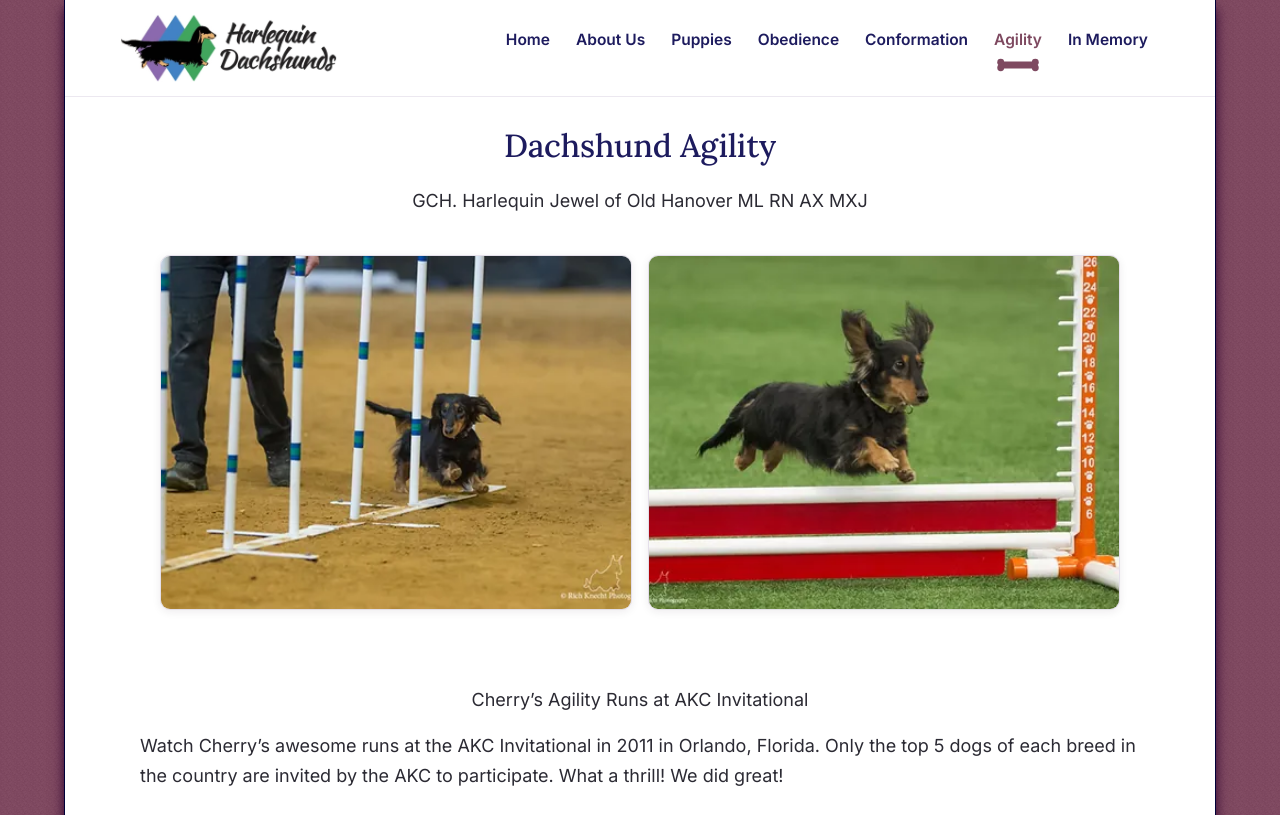
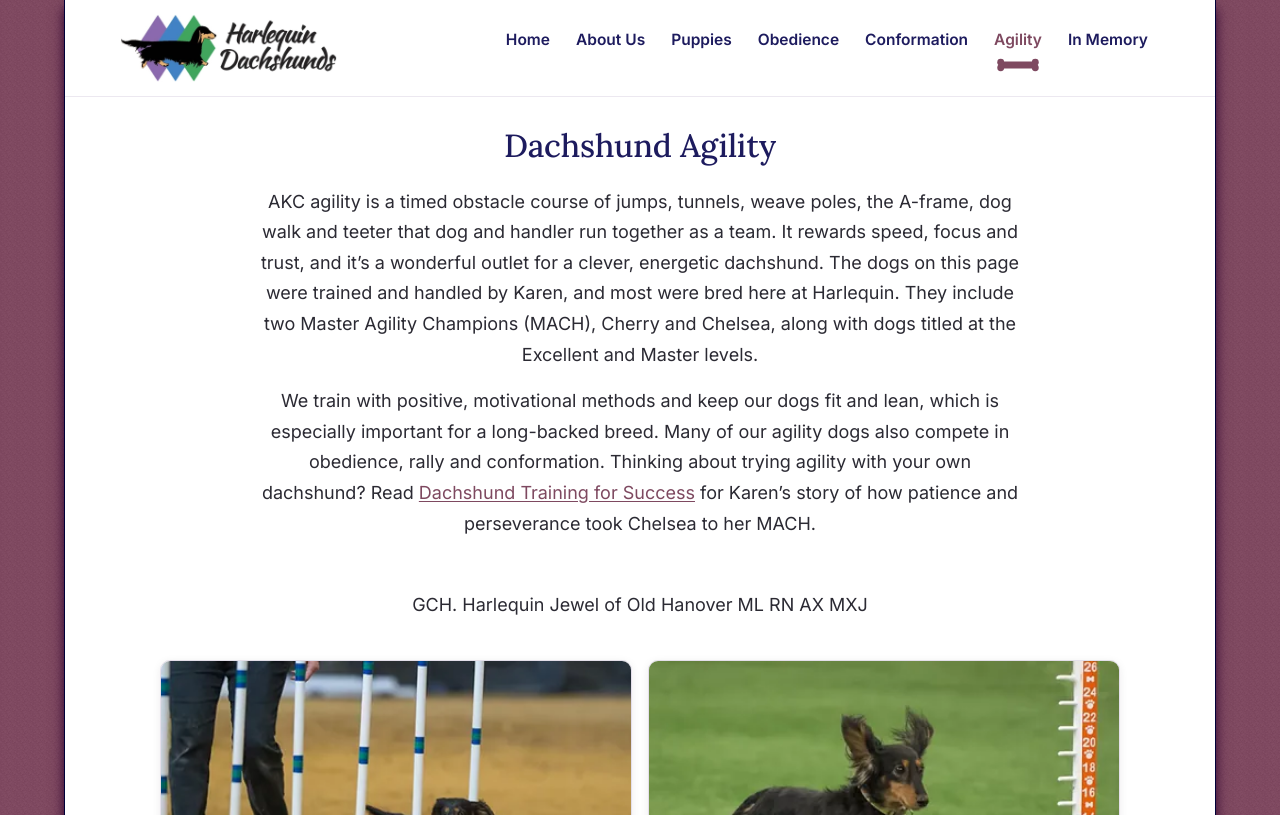
Before and after one commit to louisliberty/harlequin-dachshunds, a Jekyll site: the page built from category/agility.html, in a window 1280 px wide, cut to the strip 0-815 px from the top of the page. Built offline with Jekyll 4.4.1, drawn with Linux system fonts in a browser that asks for light colours.

Commit message:
Agility: two-paragraph intro with link to the agility training article
Co-Authored-By: Claude Opus 5.5 <noreply@anthropic.com>
Claude-Session: https://claude.ai/code/session_01TAfJqWrpFTn7GBn9jW8hNF

```diff
--- a/_layouts/category.html
+++ b/_layouts/category.html
@@ -5,6 +5,9 @@ layout: default
 			<header class="page-header">
 				<h1 class="page-title">{{ page.heading | default: page.title }}</h1>
 			</header><!-- .page-header -->
+{% if content != "" %}<div class="entry-content category-intro">
+{{ content }}
+</div>{% endif %}
 
 {% for post in posts %}
 <article class="post type-post status-publish format-standard hentry">
--- a/assets/css/site.css
+++ b/assets/css/site.css
@@ -398,3 +398,5 @@ h1.page-title, .page article h1.entry-title, .single article h1.entry-title, h1.
 .category article h2.entry-title { font-family: Inter, system-ui, -apple-system, "Segoe UI", sans-serif; font-size: 18px; font-weight: 400; line-height: 1.6; color: #2b2a33; text-align: center; margin: 0 0 16px; }
 .category article h2.entry-title a, .category article h2.entry-title a:visited { color: inherit; text-decoration: none; }
 .category article h2.entry-title a:hover { color: #7e4960; text-decoration: underline; }
+.category .category-intro { max-width: 800px; margin: 0 auto 36px; }
+.category .category-intro p.page-intro { margin-bottom: 16px; }
--- a/category/agility.html
+++ b/category/agility.html
@@ -8,3 +8,5 @@ heading: "Dachshund Agility"
 breadcrumb: Agility
 description: "Miniature longhaired dachshunds in AKC agility, including MACH and MACH2 champions and AKC Invitational qualifiers, bred and trained by Harlequin Dachshunds."
 ---
+<p class="page-intro">AKC agility is a timed obstacle course of jumps, tunnels, weave poles, the A-frame, dog walk and teeter that dog and handler run together as a team. It rewards speed, focus and trust, and it’s a wonderful outlet for a clever, energetic dachshund. The dogs on this page were trained and handled by Karen, and most were bred here at Harlequin. They include two Master Agility Champions (MACH), Cherry and Chelsea, along with dogs titled at the Excellent and Master levels.</p>
+<p class="page-intro">We train with positive, motivational methods and keep our dogs fit and lean, which is especially important for a long-backed breed. Many of our agility dogs also compete in obedience, rally and conformation. Thinking about trying agility with your own dachshund? Read <a href="/blog/dachshund-agility-training/">Dachshund Training for Success</a> for Karen’s story of how patience and perseverance took Chelsea to her MACH.</p>
```
